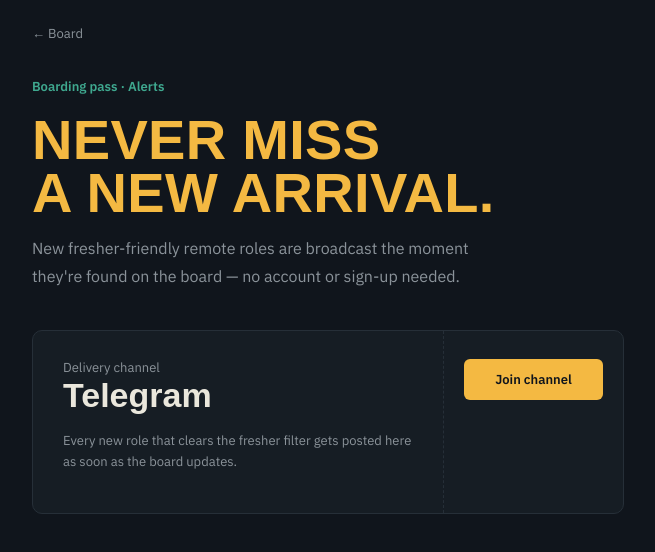
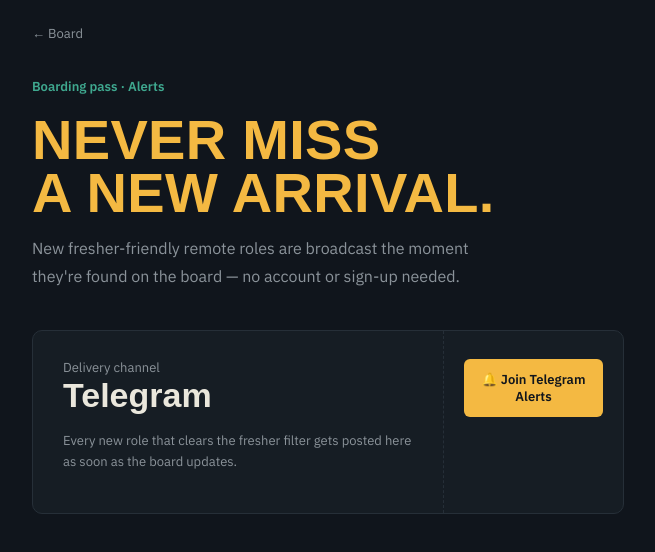
Before and after one commit to isreeharim/Job, a Next.js app: page /alerts in a window 1280 px wide. Shown: the top 552 px of the page, without its empty margins (312-967 px from the left). Built offline with nearby package versions, Linux system fonts and the light colour scheme; no server answers; a web font is replaced by a local one.

Commit message:
feat: add Telegram alerts join link

```diff
--- a/app/alerts/page.tsx
+++ b/app/alerts/page.tsx
@@ -1,5 +1,5 @@
 export default function Alerts(){
-const channelUrl=process.env.NEXT_PUBLIC_TELEGRAM_CHANNEL_URL;
+const channelUrl="https://t.me/jobfrsher";
 return <main className="auth">
 <a className="backLink" href="/">← Board</a>
 <span>Boarding pass · Alerts</span>
@@ -11,7 +11,7 @@ return <main className="auth">
 <p style={{fontSize:13,color:"var(--ink-dim)",marginTop:14,lineHeight:1.6}}>Every new role that clears the fresher filter gets posted here as soon as the board updates.</p>
 </div>
 <div className="ticketStub">
-{channelUrl?<a className="ticketBtn" href={channelUrl} target="_blank" rel="noreferrer">Join channel</a>:<span className="ticketBtn ticketBtnDisabled">Coming soon</span>}
+<a className="ticketBtn" href={channelUrl} target="_blank" rel="noopener noreferrer">🔔 Join Telegram Alerts</a>
 </div>
 </div>
 </main>
```
